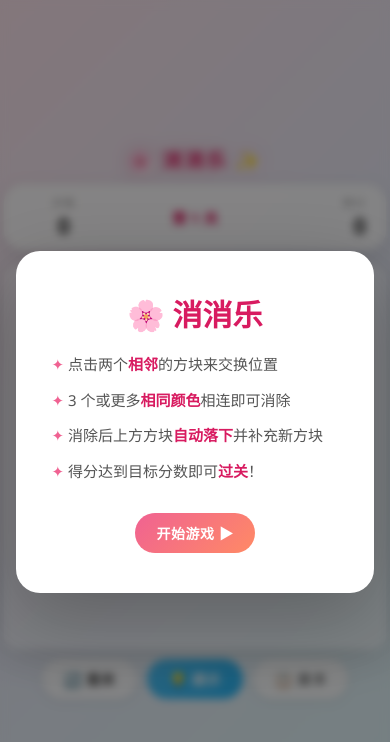
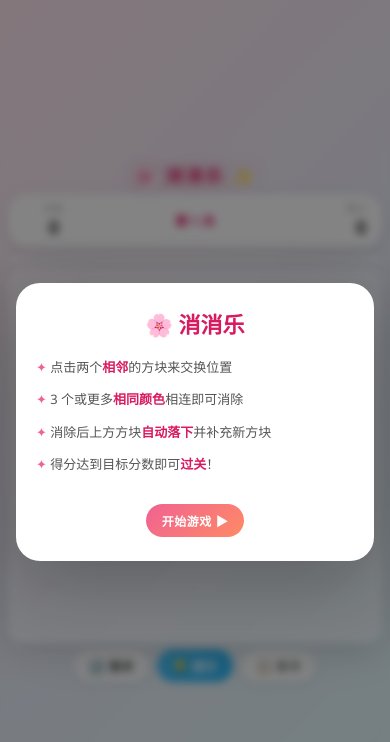
Before and after one commit to Davianhjh/sanrio-triple-match-game, a plain HTML site: page index.html in a window 390 px wide. Drawn offline with Linux system fonts and the light colour scheme.

Commit message:
feat: fully responsive layout for iPhone and desktop
- Add --bs (board size) CSS custom property:
    min(620px, 96vw, calc(100svh - 170px))
  Board is 620px on desktop, fills ~96% of screen width on mobile,
  and never overflows viewport height (uses 100svh for iPhone Safari).

- All fixed 520px widths replaced with var(--bs).
- Cell font scales with clamp(16px, --bs/13, 32px) — bigger blocks
  on larger screens.
- Remove old 560px media query (replaced by fluid vars).
- Use 100svh (small viewport height) for correct height on iPhone
  with Safari toolbar visible.
- Add touch-action: manipulation + -webkit-tap-highlight-color: transparent
  to cells and buttons for snappy mobile taps (no 300ms delay).
- Hover effects wrapped in @media (hover: hover) so they don't
  fire on touch screens.
- body uses gap: 6px instead of margin-bottom on each child.
- btn:active scale for tactile mobile feedback.

Co-authored-by: Copilot <223556219+Copilot@users.noreply.github.com>

```diff
--- a/index.html
+++ b/index.html
@@ -7,56 +7,63 @@
   <style>
     *, *::before, *::after { box-sizing: border-box; margin: 0; padding: 0; }
 
+    /* ── Fluid board size: fills screen, capped at 620px ── */
+    :root {
+      --bs: min(620px, 96vw, calc(100svh - 170px));
+      --cell-font: clamp(16px, calc(var(--bs) / 13), 32px);
+    }
+
     body {
       font-family: 'Segoe UI', 'Arial Rounded MT Bold', Arial, sans-serif;
       background: linear-gradient(135deg, #fce4ec 0%, #e8eaf6 50%, #e0f7fa 100%);
-      min-height: 100vh;
+      min-height: 100svh;
       display: flex;
       flex-direction: column;
       align-items: center;
       justify-content: center;
-      padding: 12px;
+      padding: 8px 4px;
       overflow-x: hidden;
+      gap: 6px;
     }
 
     /* ── Title ── */
     #game-title {
-      font-size: 26px;
+      font-size: clamp(18px, 4vw, 26px);
       font-weight: 900;
       color: #d81b60;
       text-shadow: 2px 2px 0 #fff, 0 0 20px rgba(216,27,96,.3);
       letter-spacing: 2px;
-      margin-bottom: 10px;
       user-select: none;
+      flex-shrink: 0;
     }
 
     /* ── HUD ── */
     #hud {
-      width: 520px;
+      width: var(--bs);
       display: flex;
       justify-content: space-between;
       align-items: center;
       background: rgba(255,255,255,.85);
       backdrop-filter: blur(8px);
       border-radius: 20px;
-      padding: 10px 20px;
+      padding: 8px 16px;
       box-shadow: 0 4px 18px rgba(0,0,0,.1);
-      margin-bottom: 8px;
+      flex-shrink: 0;
     }
-    .hud-box { display: flex; flex-direction: column; align-items: center; min-width: 80px; }
-    .hud-label { font-size: 11px; color: #999; text-transform: uppercase; letter-spacing: 1px; }
-    .hud-value { font-size: 22px; font-weight: 800; color: #333; }
-    #hud-level { font-size: 15px; font-weight: 700; color: #d81b60; }
+    .hud-box { display: flex; flex-direction: column; align-items: center; min-width: 60px; }
+    .hud-label { font-size: clamp(9px, 2vw, 11px); color: #999; text-transform: uppercase; letter-spacing: 1px; }
+    .hud-value { font-size: clamp(18px, 4vw, 22px); font-weight: 800; color: #333; }
+    #hud-level { font-size: clamp(13px, 3vw, 15px); font-weight: 700; color: #d81b60; }
 
     /* ── Progress bar ── */
     #progress-wrap {
-      width: 520px;
-      height: 12px;
+      width: var(--bs);
+      height: 10px;
       background: rgba(255,255,255,.6);
       border-radius: 6px;
       overflow: hidden;
-      margin-bottom: 8px;
       box-shadow: inset 0 1px 3px rgba(0,0,0,.1);
+      flex-shrink: 0;
     }
     #progress-fill {
       height: 100%;
@@ -69,19 +76,20 @@
     /* ── Board container ── */
     #board-wrap {
       position: relative;
-      width: 520px;
-      height: 520px;
+      width: var(--bs);
+      height: var(--bs);
+      flex-shrink: 0;
     }
 
     /* ── Board grid ── */
     #board {
-      width: 520px;
-      height: 520px;
+      width: var(--bs);
+      height: var(--bs);
       display: grid;
       grid-template-columns: repeat(10, 1fr);
       grid-template-rows: repeat(10, 1fr);
-      gap: 3px;
-      padding: 4px;
+      gap: clamp(2px, 0.5vw, 4px);
+      padding: clamp(2px, 0.8vw, 5px);
       background: rgba(255,255,255,.35);
       border-radius: 14px;
       box-shadow: 0 8px 40px rgba(0,0,0,.15), inset 0 1px 0 rgba(255,255,255,.8);
@@ -89,13 +97,15 @@
 
     /* ── Cells ── */
     .cell {
-      border-radius: 8px;
+      border-radius: clamp(4px, 1.2vw, 9px);
       cursor: pointer;
       display: flex;
       align-items: center;
       justify-content: center;
-      font-size: 22px;
+      font-size: var(--cell-font);
       user-select: none;
+      touch-action: manipulation;
+      -webkit-tap-highlight-color: transparent;
       transition: transform .12s, box-shadow .12s;
       position: relative;
       overflow: hidden;
@@ -104,12 +114,14 @@
       content: '';
       position: absolute;
       top: 3px; left: 4px; right: 4px;
-      height: 5px;
+      height: 4px;
       border-radius: 3px;
       background: rgba(255,255,255,.35);
       pointer-events: none;
     }
-    .cell.type-block:hover { transform: scale(1.08); z-index: 5; }
+    @media (hover: hover) {
+      .cell.type-block:hover { transform: scale(1.08); z-index: 5; }
+    }
     .cell.type-wall {
       background: #546e7a !important;
       box-shadow: inset 0 -3px 0 #263238 !important;
@@ -171,7 +183,7 @@
     /* ── Score popup ── */
     .score-popup {
       position: absolute;
-      font-size: 20px;
+      font-size: clamp(14px, 3vw, 20px);
       font-weight: 900;
       color: #d81b60;
       text-shadow: 1px 1px 0 #fff;
@@ -188,20 +200,25 @@
     /* ── Footer buttons ── */
     #footer {
       display: flex;
-      gap: 10px;
-      margin-top: 10px;
+      gap: 8px;
+      flex-shrink: 0;
     }
     .btn {
-      padding: 10px 22px;
+      padding: clamp(8px, 2vw, 10px) clamp(14px, 4vw, 22px);
       border: none;
       border-radius: 50px;
-      font-size: 14px;
+      font-size: clamp(12px, 2.5vw, 14px);
       font-weight: 700;
       cursor: pointer;
+      touch-action: manipulation;
+      -webkit-tap-highlight-color: transparent;
       transition: transform .12s, box-shadow .12s;
       letter-spacing: .5px;
     }
-    .btn:hover { transform: translateY(-2px); box-shadow: 0 6px 18px rgba(0,0,0,.18); }
+    .btn:active { transform: scale(0.95); }
+    @media (hover: hover) {
+      .btn:hover { transform: translateY(-2px); box-shadow: 0 6px 18px rgba(0,0,0,.18); }
+    }
     .btn-primary  { background: linear-gradient(135deg,#f06292,#ff8a65); color:#fff; }
     .btn-secondary{ background: rgba(255,255,255,.85); color:#555; box-shadow: 0 2px 8px rgba(0,0,0,.1); }
     .btn-info     { background: linear-gradient(135deg,#4fc3f7,#29b6f6); color:#fff; }
@@ -213,15 +230,16 @@
       display: flex; align-items: center; justify-content: center;
       z-index: 999;
       backdrop-filter: blur(4px);
+      padding: 16px;
     }
     .overlay.hidden { display: none; }
     .modal-card {
       background: #fff;
       border-radius: 24px;
-      padding: 40px 36px;
+      padding: clamp(24px, 5vw, 40px) clamp(20px, 5vw, 36px);
       text-align: center;
       max-width: 420px;
-      width: 92%;
+      width: 100%;
       box-shadow: 0 24px 80px rgba(0,0,0,.25);
       animation: modalPop .3s ease-out;
     }
@@ -229,8 +247,8 @@
       0% { transform: scale(.8); opacity: 0; }
       100% { transform: scale(1); opacity: 1; }
     }
-    .modal-title { font-size: 30px; font-weight: 900; color: #d81b60; margin-bottom: 12px; }
-    .modal-body  { color: #555; line-height: 1.7; margin-bottom: 24px; font-size: 15px; }
+    .modal-title { font-size: clamp(22px, 5vw, 30px); font-weight: 900; color: #d81b60; margin-bottom: 12px; }
+    .modal-body  { color: #555; line-height: 1.7; margin-bottom: 24px; font-size: clamp(13px, 3vw, 15px); }
     .modal-body p { margin-bottom: 6px; }
     .modal-body strong { color: #d81b60; }
     .modal-btns  { display: flex; gap: 12px; justify-content: center; flex-wrap: wrap; }
@@ -245,10 +263,11 @@
     .lvl-btn {
       padding: 10px 4px;
       border-radius: 12px;
-      font-size: 13px;
+      font-size: clamp(11px, 2.5vw, 13px);
       font-weight: 700;
       border: 2px solid transparent;
       cursor: pointer;
+      touch-action: manipulation;
       transition: all .15s;
     }
     .lvl-btn.unlocked   { background:#f8bbd0; color:#880e4f; border-color:#f48fb1; }
@@ -261,15 +280,6 @@
     .step-list { text-align:left; padding-left:0; list-style:none; }
     .step-list li { padding: 5px 0; }
     .step-list li::before { content:'✦ '; color:#f06292; }
-
-    /* ── Responsive ── */
-    @media (max-width: 560px) {
-      #hud, #board, #board-wrap, #progress-wrap { width: 98vw; height: auto; }
-      #board { height: 98vw; }
-      #board-wrap { height: 98vw; }
-      .cell { font-size: 16px; }
-      #game-title { font-size: 20px; }
-    }
   </style>
 </head>
 <body>
```
